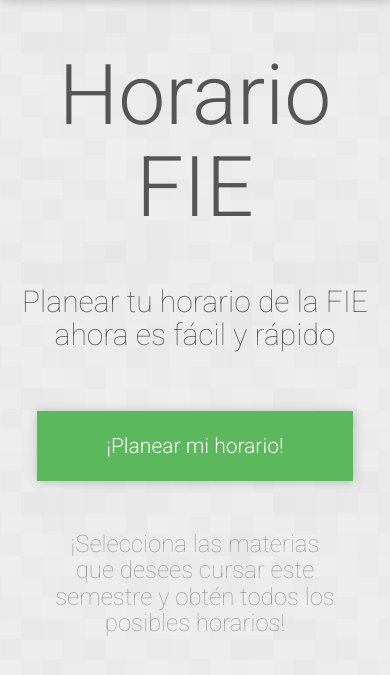
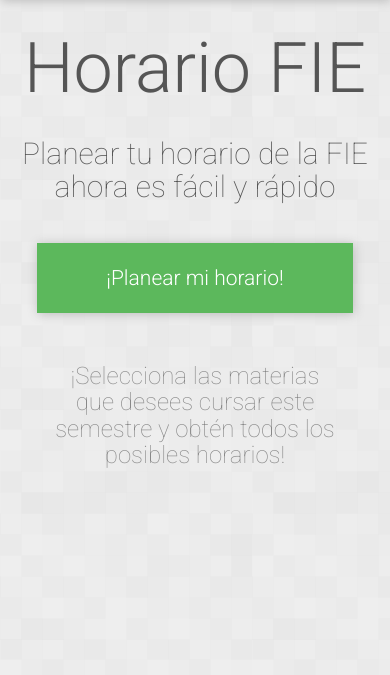
Before and after one commit to romrz/horario-fie, a PHP site: page / in a window 390 px wide. Shown: the part 50-725 px from the top of the page. Run offline with PHP 8.4, Linux system fonts and the light colour scheme.

Commit message:
Fix index page looking on mobile devices

```diff
--- a/css/app.css
+++ b/css/app.css
@@ -86,11 +86,11 @@ table td {
 }
 
 .index-page * {
-    margin-top: 50px;
+    margin-top: 30px;
 }
 
 .index-page h1 {
-    font-size: 6em;
+    font-size: 5em;
     font-weight: 300;
 }
 
@@ -99,7 +99,7 @@ table td {
 }
 
 .index-page h3 {
-    color: #999;
+    color: #888;
     width: 80%;
     margin: 50px auto 50px auto;
     font-weight: 100;
@@ -117,6 +117,18 @@ table td {
 @media (min-width: 768px) {
     .index-page {
         width: 80%;
+    }
+
+    .index-page * {
+        margin-top: 60px;
+    }
+
+    .index-page h1 {
+        font-size: 6em;
+    }
+
+    .index-page h3 {
+        width: 70%;
     }
 
     .index-page button {
```
